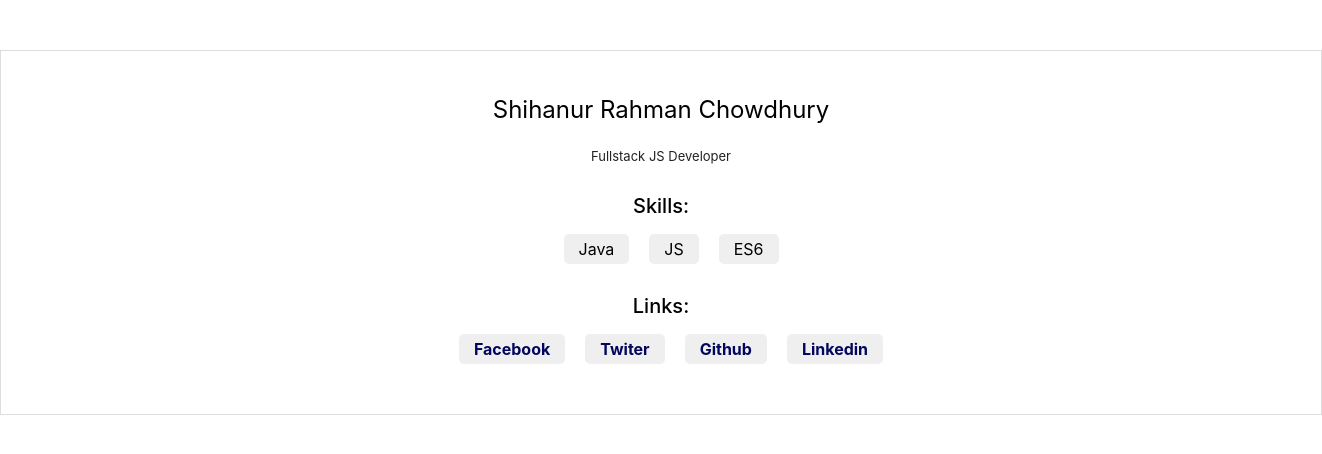
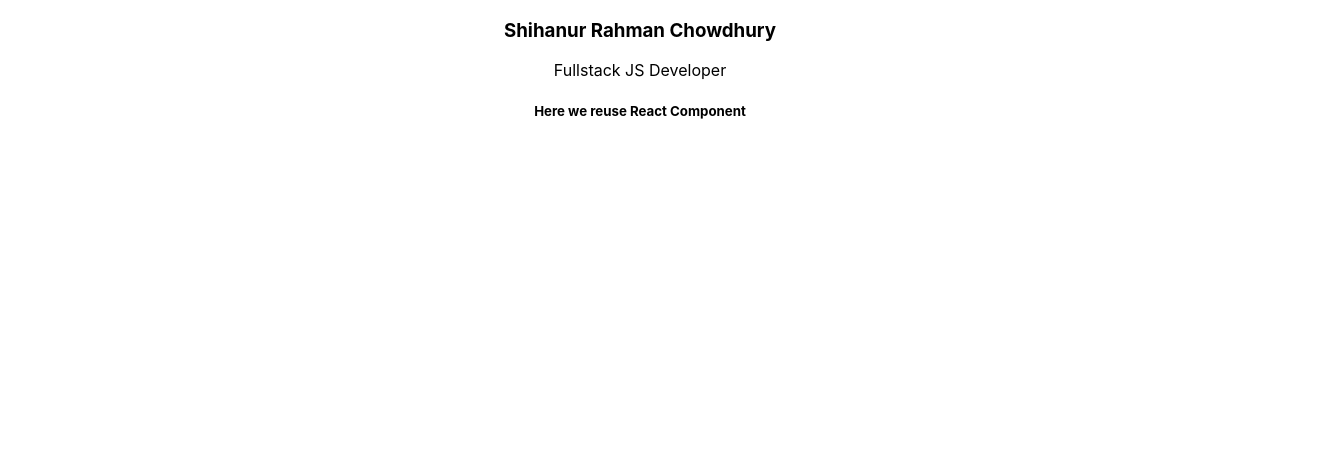
Before and after one commit to SR-Chowdhury/core-react-tutorial, a React (Create React App) app: page / in a window 1280 px wide. Shown: the top 454 px of the page, 1322 px wide, since content can reach past the window. Built offline with nearby package versions, Linux system fonts and the light colour scheme.

Commit message:
4.9 Reuse React Component

```diff
--- /dev/null
+++ b/src/L4/4.9_reuse_component.jsx
@@ -0,0 +1,19 @@
+import React from 'react';
+import Bio from './4.8 Profile/4.8_bio';
+
+class MyApp extends React.Component {
+
+    render() {
+
+        return (
+            <div className="Container">
+                <Bio />
+                <h5>Here we reuse React Component</h5>
+            </div>
+        );
+
+    }
+
+}
+
+export default MyApp;
--- a/src/components/app.jsx
+++ b/src/components/app.jsx
@@ -3,7 +3,8 @@
 // import MyApp from '../L4/4.5_jsx-react';
 // import MyApp from '../L4/4.6_jsx_use_react';
 // import MyApp from '../L4/4.7_simple_profile';
-import MyApp from '../L4/4.8 Profile/4.8_split';
+// import MyApp from '../L4/4.8 Profile/4.8_split';
+import MyApp from '../L4/4.9_reuse_component';
 
 class App extends React.Component {
 
```
